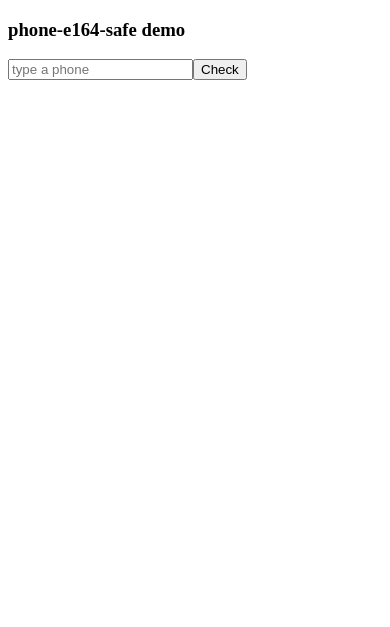
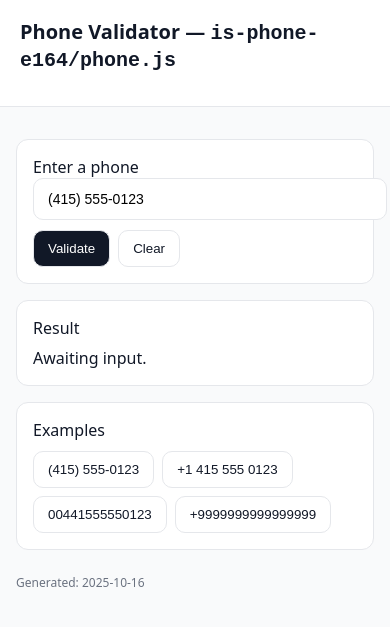
Before and after one commit to Yvancg/validators, a plain HTML site: page is-phone-e164/phone-test.html in a window 390 px wide. Drawn offline with Linux system fonts and the light colour scheme.

Commit message:
Update phone-test.html
Signed-off-by: Y <66672463+Yvancg@users.noreply.github.com>

```diff
--- a/is-phone-e164/phone-test.html
+++ b/is-phone-e164/phone-test.html
@@ -1,15 +1,100 @@
-<!doctype html><meta charset="utf-8">
-<h3>phone-e164-safe demo</h3>
-<input id="i" placeholder="type a phone"><button onclick="go()">Check</button>
-<pre id="o"></pre>
-<script type="module">
-  import { normalizePhone, isE164, validateOptionalE164 } from './phone.js';
-  window.go = () => {
-    const raw = document.getElementById('i').value;
-    const norm = normalizePhone(raw);
-    const out = {
-      raw, normalized: norm, isE164: isE164(norm), optionalOk: validateOptionalE164(raw),
-    };
-    document.getElementById('o').textContent = JSON.stringify(out, null, 2);
-  };
-</script>
+<!doctype html>
+<html lang="en">
+<head>
+  <meta charset="utf-8" />
+  <title>Phone Validator — is-phone-e164</title>
+  <meta name="viewport" content="width=device-width, initial-scale=1" />
+  <style>
+    :root { --fg:#111827; --bg:#f9fafb; --border:#e5e7eb; --ok:#15803d; --bad:#b91c1c; --muted:#6b7280; }
+    body { font-family:ui-sans-serif,system-ui,Segoe UI,Roboto,Helvetica,Arial; background:var(--bg); color:var(--fg); margin:0; }
+    header { padding:18px 20px; background:#fff; border-bottom:1px solid var(--border); }
+    main { max-width:720px; margin:32px auto; padding:0 16px; }
+    h1 { font-size:20px; margin:0 0 16px 0; }
+    .card { background:#fff; border:1px solid var(--border); border-radius:12px; padding:16px; margin-top:16px; }
+    input { width:100%; padding:12px 14px; border:1px solid var(--border); border-radius:10px; font-size:14px; }
+    .controls { display:flex; gap:8px; margin-top:10px; flex-wrap:wrap; }
+    .btn { padding:10px 14px; border:1px solid var(--border); border-radius:10px; background:#111827; color:#fff; cursor:pointer; }
+    .btn.alt { background:#fff; color:#111827; }
+    .pill { padding:4px 10px; border-radius:999px; border:1px solid var(--border); font-size:12px; }
+    .ok { color:var(--ok); border-color:var(--ok); }
+    .bad { color:var(--bad); border-color:var(--bad); }
+    footer { font-size:12px; color:var(--muted); margin-top:24px; }
+  </style>
+</head>
+<body>
+  <header>
+    <h1>Phone Validator — <code>is-phone-e164/phone.js</code></h1>
+  </header>
+  <main>
+    <div class="card">
+      <label for="phone">Enter a phone</label>
+      <input id="phone" type="text" placeholder="+14155550123" value="(415) 555-0123" />
+      <div class="controls">
+        <button id="btn-validate" class="btn">Validate</button>
+        <button id="btn-clear" class="btn alt">Clear</button>
+      </div>
+    </div>
+
+    <div class="card">
+      <label>Result</label>
+      <div id="result" style="margin-top:8px;">Awaiting input.</div>
+    </div>
+
+    <div class="card">
+      <label>Examples</label>
+      <div class="controls">
+        <button class="btn alt ex">(415) 555-0123</button>
+        <button class="btn alt ex">+1 415 555 0123</button>
+        <button class="btn alt ex">00441555550123</button>
+        <button class="btn alt ex">+9999999999999999</button>
+      </div>
+    </div>
+
+    <footer>
+      Generated: <span id="today"></span>
+    </footer>
+  </main>
+
+  <script type="module">
+    // inline error display
+    window.addEventListener('error', e => {
+      document.getElementById('result').innerHTML = `<pre>${e.error?.stack || e.message}</pre>`;
+    });
+
+    import { normalizePhone, isE164, validateOptionalE164 } from './phone.js';
+
+    const $ = id => document.getElementById(id);
+    $('today').textContent = new Date().toISOString().slice(0,10);
+
+    $('btn-validate').addEventListener('click', run);
+    $('btn-clear').addEventListener('click', () => {
+      $('phone').value = '';
+      $('result').textContent = 'Cleared.';
+    });
+
+    document.querySelectorAll('.ex').forEach(b =>
+      b.addEventListener('click', () => { $('phone').value = b.textContent; run(); })
+    );
+
+    function run() {
+      const raw = $('phone').value;
+      const normalized = normalizePhone(raw);
+      const strictValid = isE164(normalized);
+      const optionalValid = validateOptionalE164(raw);
+
+      const badge = strictValid
+        ? `<span class="pill ok">VALID E.164</span>`
+        : `<span class="pill bad">INVALID</span>`;
+
+      $('result').innerHTML = `
+        ${badge}
+        <div style="margin-top:6px;">
+          <strong>normalized:</strong> ${normalized || '—'}<br/>
+          <strong>strict:</strong> ${String(strictValid)} &nbsp;|&nbsp;
+          <strong>optional:</strong> ${String(optionalValid)}
+        </div>
+      `;
+    }
+  </script>
+</body>
+</html>
```
